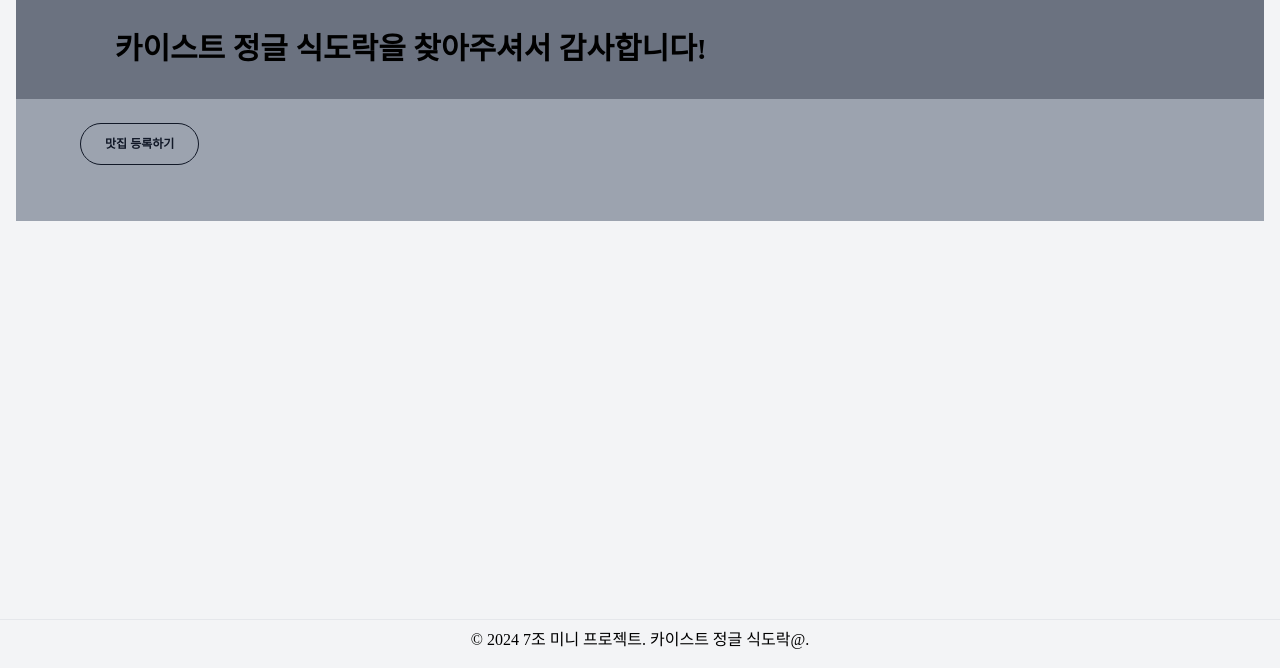
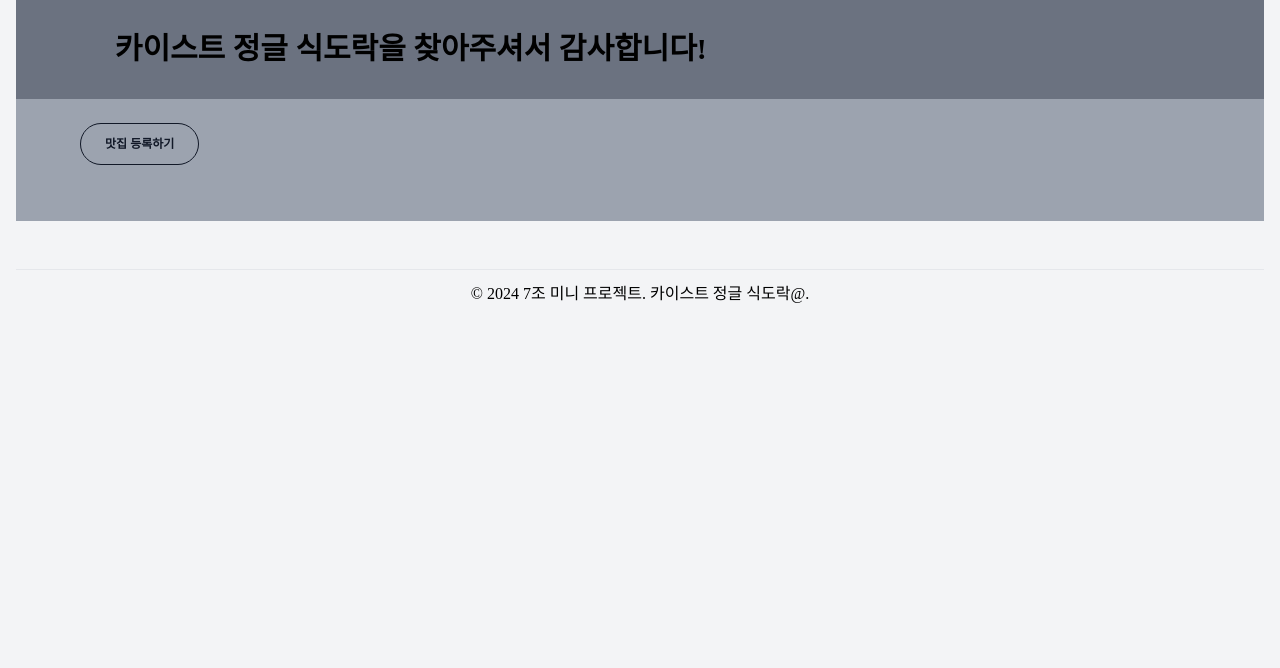
Before and after one commit to leedabin2/swjungle_7team, a Flask app: page / in a window 1280 px wide. Shown: the part 132-800 px from the top of the page. Run offline with Flask 3, Linux system fonts and the light colour scheme; data that the repository does not hold is empty; parts of the project's set-up code (start-up, migrations or seed data) failed here and were passed over; some libraries are stand-ins or nearby versions; some web fonts are replaced.

Commit message:
design: footer css수정

```diff
--- a/templates/footer.html
+++ b/templates/footer.html
@@ -1,6 +1,6 @@
-<footer class="fixed bottom-0 w-full text-black py-4">
-  <div class="container mx-auto">
+<footer class="footer footer-center p-4 bg-base-300 text-base-content">
+  <aside>
     <hr/>
-    <p class="text-center mt-2">© 2024 7조 미니 프로젝트. 카이스트 정글 식도락@.</p>
-  </div>
+    <p class="text-center mt-3">© 2024 7조 미니 프로젝트. 카이스트 정글 식도락@.</p>
+  </aside>
 </footer>
```
